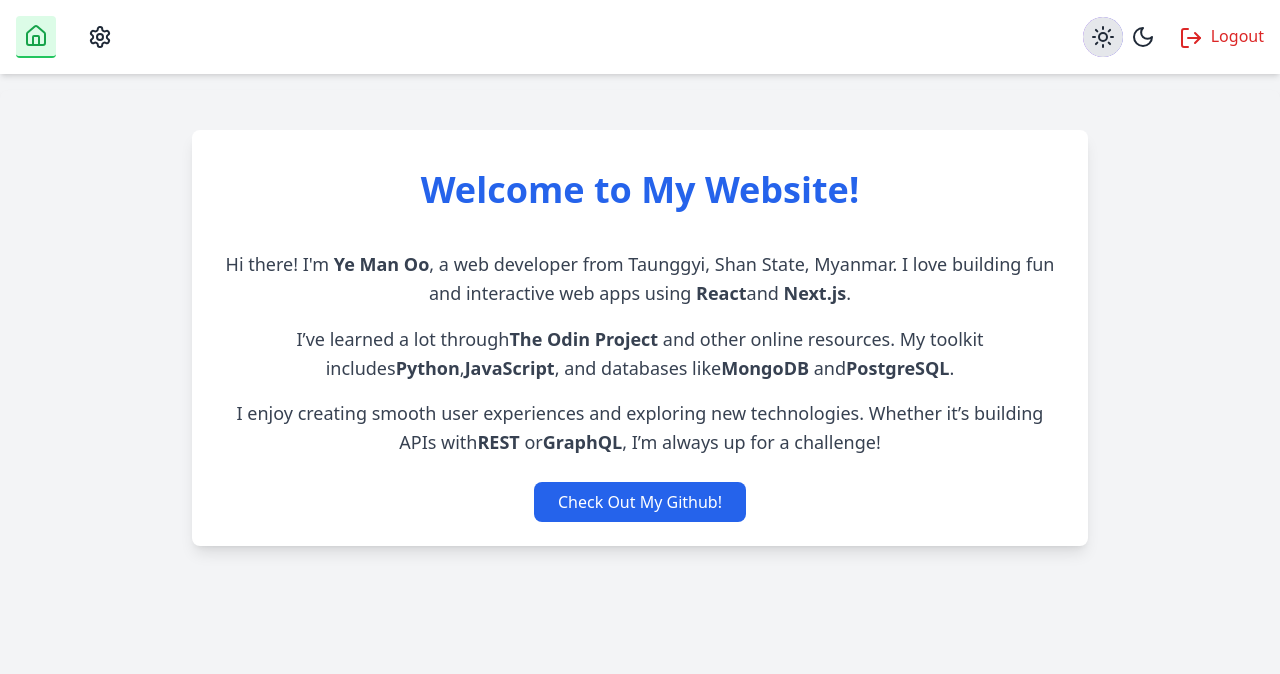
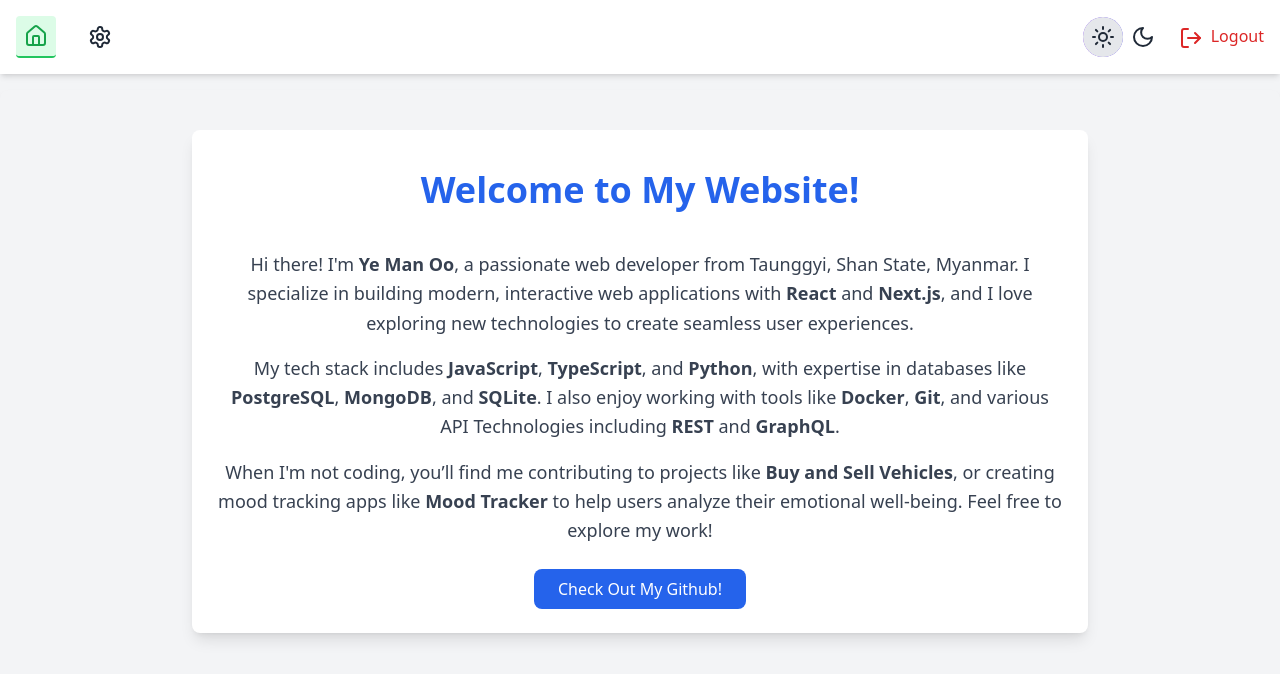
Before and after one commit to Axizeaus/genvoice, a React (Vite) app: page / in a window 1280 px wide. Shown: the top 674 px of the page. Built offline with nearby package versions, Linux system fonts and the light colour scheme; sample sign-in values are in the browser's storage.

Commit message:
Edited MainPage content

```diff
--- a/src/Pages/MainPage.jsx
+++ b/src/Pages/MainPage.jsx
@@ -5,31 +5,36 @@ const MainPage = () => {
         Welcome to My Website!
       </h1>
       <p className="mt-4 text-lg text-center text-gray-700 dark:text-gray-300 leading-relaxed">
-        Hi there! I'm <span className="font-semibold">Ye Man Oo</span>, a web
-        developer from Taunggyi, Shan State, Myanmar. I love building fun and
-        interactive web apps using <span className="font-semibold">React</span>
-        and <span className="font-semibold">Next.js</span>.
+        Hi there! I'm <span className="font-semibold">Ye Man Oo</span>, a
+        passionate web developer from Taunggyi, Shan State, Myanmar. I
+        specialize in building modern, interactive web applications with{" "}
+        <span className="font-semibold">React</span> and{" "}
+        <span className="font-semibold">Next.js</span>, and I love exploring new
+        technologies to create seamless user experiences.
       </p>
       <p className="mt-4 text-lg text-center text-gray-700 dark:text-gray-300 leading-relaxed">
-        I’ve learned a lot through
-        <span className="font-semibold">The Odin Project</span> and other online
-        resources. My toolkit includes
-        <span className="font-semibold">Python</span>,
-        <span className="font-semibold">JavaScript</span>, and databases like
-        <span className="font-semibold">MongoDB</span> and
-        <span className="font-semibold">PostgreSQL</span>.
+        My tech stack includes <span className="font-semibold">JavaScript</span>
+        , <span className="font-semibold">TypeScript</span>, and{" "}
+        <span className="font-semibold">Python</span>, with expertise in
+        databases like <span className="font-semibold">PostgreSQL</span>,{" "}
+        <span className="font-semibold">MongoDB</span>, and{" "}
+        <span className="font-semibold">SQLite</span>. I also enjoy working with
+        tools like <span className="font-semibold">Docker</span>,{" "}
+        <span className="font-semibold">Git</span>, and various API Technologies
+        including <span className="font-semibold">REST</span> and{" "}
+        <span className="font-semibold">GraphQL</span>.
       </p>
       <p className="mt-4 text-lg text-center text-gray-700 dark:text-gray-300 leading-relaxed">
-        I enjoy creating smooth user experiences and exploring new technologies.
-        Whether it’s building APIs with
-        <span className="font-semibold">REST</span> or
-        <span className="font-semibold">GraphQL</span>, I’m always up for a
-        challenge!
+        When I'm not coding, you’ll find me contributing to projects like{" "}
+        <span className="font-semibold">Buy and Sell Vehicles</span>, or
+        creating mood tracking apps like{" "}
+        <span className="font-semibold">Mood Tracker</span> to help users
+        analyze their emotional well-being. Feel free to explore my work!
       </p>
       <div className="mt-6 text-center">
         <a
           href="https://github.com/Axizeaus"
-          target="#"
+          target="_blank"
           className="inline-block px-6 py-2 text-white bg-blue-600 rounded-lg hover:bg-blue-700 transition duration-300"
         >
           Check Out My Github!
```
